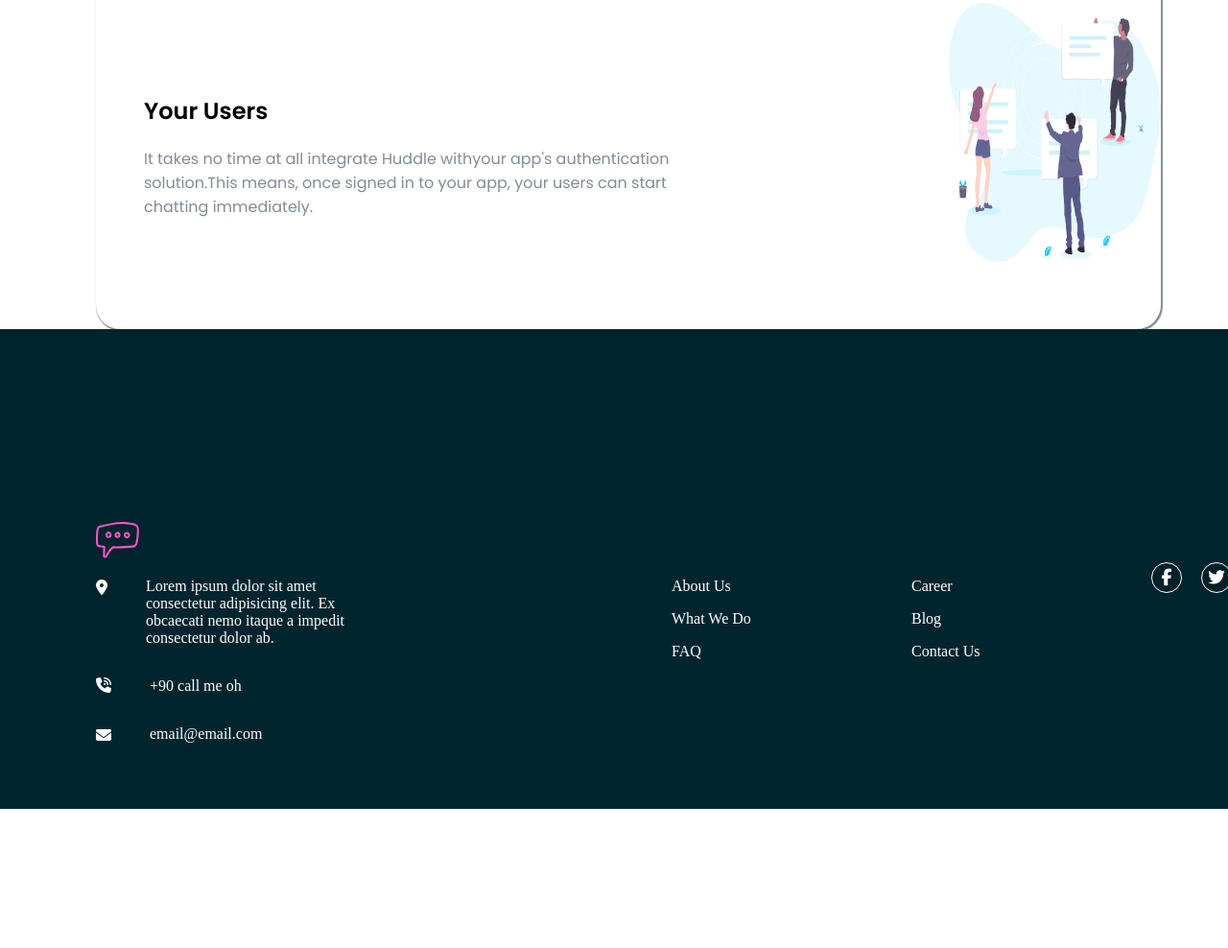
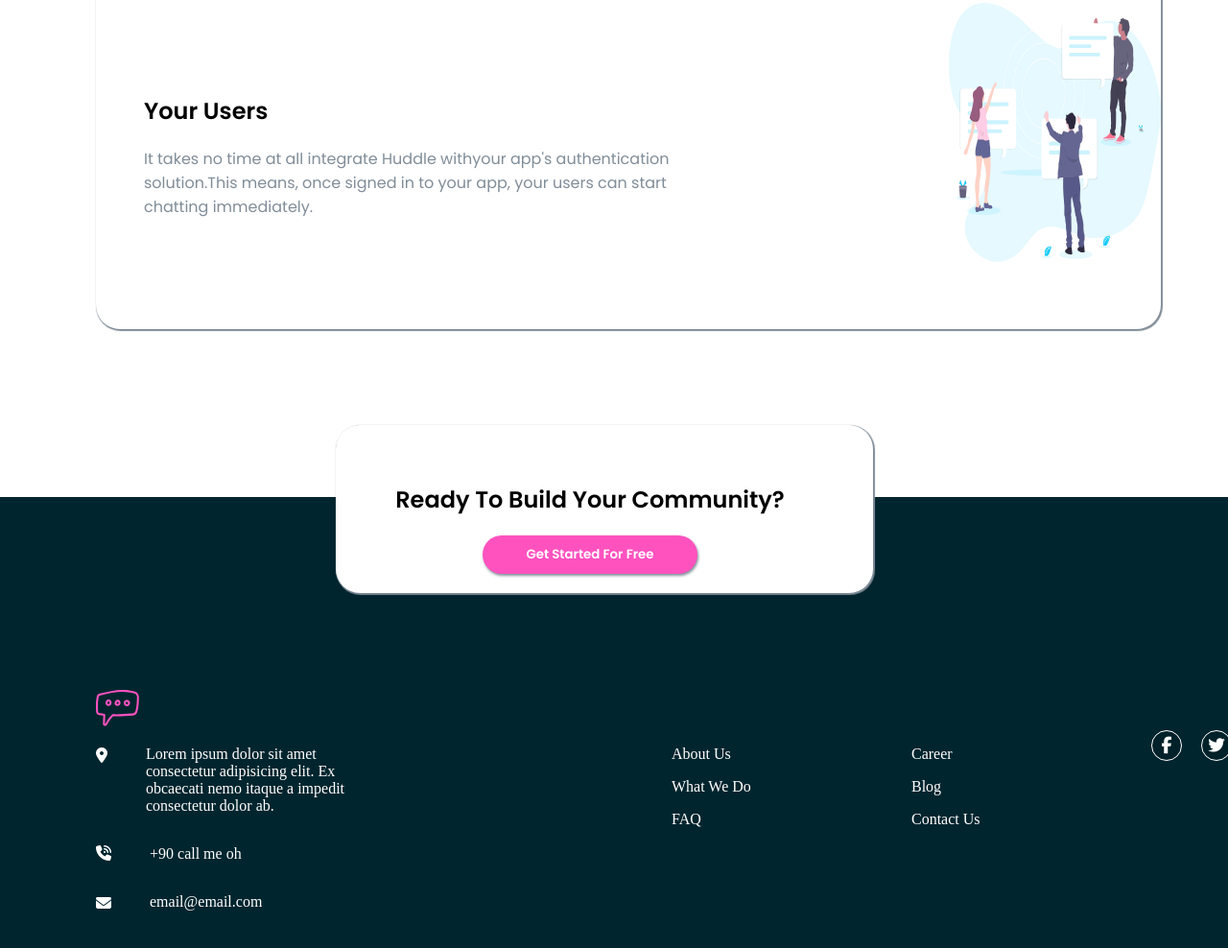
Before and after one commit to BBoltzmann/rmq, a plain HTML site: page index.html in a window 1280 px wide. Shown: the part 1870-2858 px from the top of the page at 96% size. Before the commit the page ends 2713 px from the top, so only its background shows below. Drawn offline with Linux system fonts and the light colour scheme.

Commit message:
complete desktop  view

```diff
--- a/index.css
+++ b/index.css
@@ -12,8 +12,6 @@ body {
             height: 718px;
             background-color: hsl(193, 100%, 96%);
         }
-
-
         /* Nav bar section */
 
         #navbar {
@@ -35,8 +33,6 @@ body {
             box-shadow: 1px 2px 3px var(--box-shadow-color);
             color: hsl(208, 11%, 55%);
         }
-
-
         /* Main  section */
 
         #about {
@@ -81,8 +77,6 @@ body {
             --box-shadow-color: hsl(208, 11%, 55%);
             box-shadow: 1px 2px 3px var(--box-shadow-color);
         }
-
-
         /* second  section */
 
         #back {
@@ -90,8 +84,6 @@ body {
             padding-left: 100px;
             padding-right: 120px;
         }
-
-
         /* card1 section */
 
         #card1 {
@@ -127,8 +119,6 @@ body {
             font-weight: 400;
             color: hsl(208, 11%, 55%);
         }
-
-
         /* card2 section */
 
         #card2 {
@@ -164,8 +154,6 @@ body {
             font-weight: 400;
             color: hsl(208, 11%, 55%);
         }
-
-
         /* card3 section */
 
         #card3 {
@@ -201,8 +189,43 @@ body {
             height: 270px;
             width: 100%;
         }
+        /* Card 4 section */
 
+        #card4 {
+            text-align: center;
+            width: 50%;
+            height: 100px;
+            --box-shadow-color: hsl(208, 11%, 55%);
+            box-shadow: 1px 1px 1px 1px var(--box-shadow-color);
+            border-radius: 25px;
+            margin-bottom: -100px;
+            margin-top: 100px;
+            position: relative;
+            background-color: white;
+            padding-top: 40px;
+            padding-bottom: 35px;
+            padding-right: 30px;
+        }
 
+        #card4 h2 {
+            font-family: 'Poppins', sans-serif;
+        }
+
+        #card4 button {
+            background-color: hsl(322, 100%, 66%);
+            padding: 10px 45px;
+            font-family: 'Poppins', sans-serif;
+            border-radius: 25px;
+            border: none;
+            color: white;
+            font-weight: 600;
+            --box-shadow-color: hsl(208, 11%, 55%);
+            box-shadow: 1px 2px 3px var(--box-shadow-color);
+        }
+
+        #spacer {
+            display: flex;
+        }
         /* footer section */
 
         footer {
--- a/index.html
+++ b/index.html
@@ -60,6 +60,13 @@
                 <img src="/assests/illustration-your-users.svg" alt="">
             </div>
         </div>
+        <div id="spacer">
+            <div style="width:250px"></div>
+            <div id="card4">
+                <h2>Ready To Build Your Community?</h2>
+                <button>Get Started For Free</button>
+            </div>
+        </div>
     </div>
 
     <footer>
```
Lines whose indentation alone changed are shown as unchanged.
